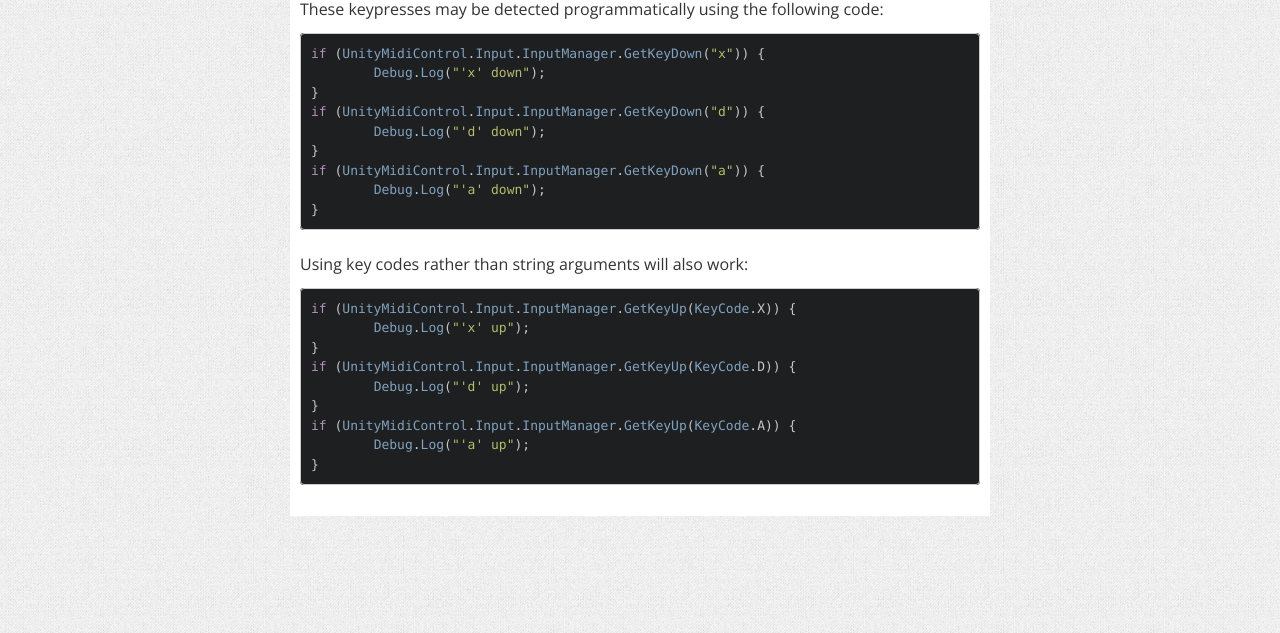
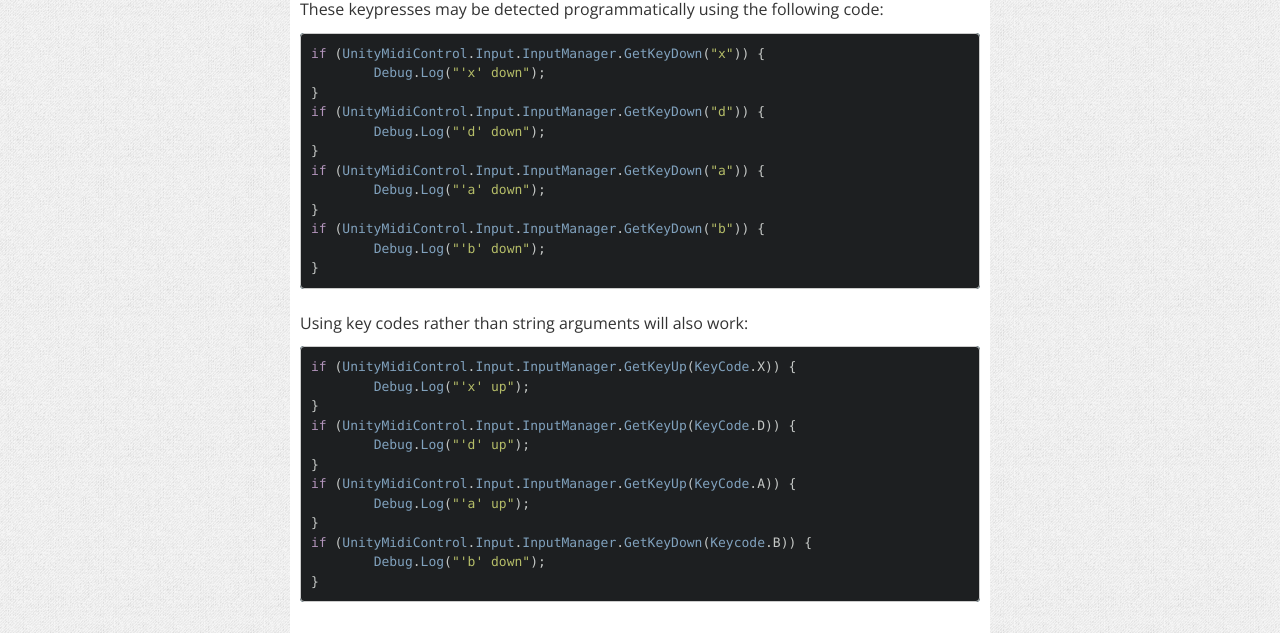
Before and after one commit to charlottepierce/charlottepierce.github.com, a Jekyll site: the page built from _posts/2016-05-08-Updated-Unity-MIDI-Control.md, in a window 1280 px wide and 900 px high, scrolled down 807 px, cut to the strip 267-900 px from the top of the window. Built offline with Jekyll 4.4.1, drawn with Linux system fonts in a browser that asks for light colours; nearby versions of some CDN libraries.

Commit message:
Updated example code with missing key press.
Signed-off-by: Charlotte Pierce <charlotte@malformed-bits.com>

```diff
--- a/_posts/2016-05-08-Updated-Unity-MIDI-Control.md
+++ b/_posts/2016-05-08-Updated-Unity-MIDI-Control.md
@@ -34,6 +34,9 @@ These keypresses may be detected programmatically using the following code:
 	if (UnityMidiControl.Input.InputManager.GetKeyDown("a")) {
 		Debug.Log("'a' down");
 	}
+	if (UnityMidiControl.Input.InputManager.GetKeyDown("b")) {
+		Debug.Log("'b' down");
+	}
 
 Using key codes rather than string arguments will also work:
 
@@ -46,3 +49,6 @@ Using key codes rather than string arguments will also work:
 	if (UnityMidiControl.Input.InputManager.GetKeyUp(KeyCode.A)) {
 		Debug.Log("'a' up");
 	}
+	if (UnityMidiControl.Input.InputManager.GetKeyDown(Keycode.B)) {
+		Debug.Log("'b' down");
+	}
```
